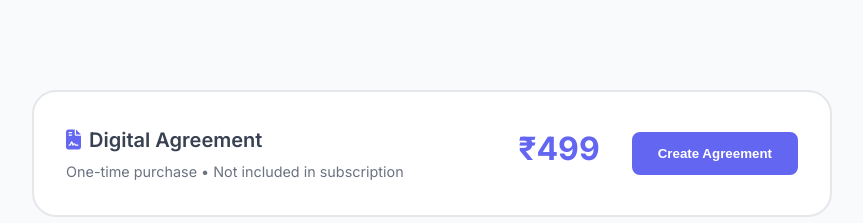
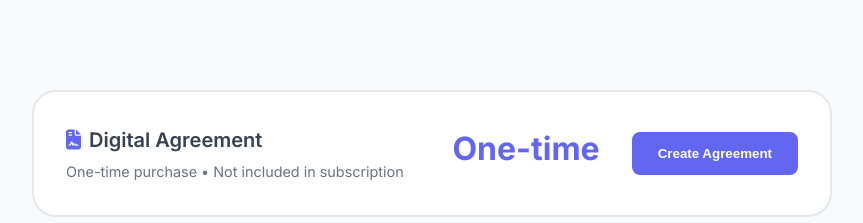
Before and after one commit to simonCatBot/manay-website, a plain HTML site: page pricing.html in a window 1280 px wide. Shown: the part 1300-1523 px from the top of the page, without its empty margins (208-1071 px from the left). Drawn offline with Linux system fonts and the light colour scheme.

Commit message:
Remove ₹499 price from Digital Agreement — show 'One-time' instead

```diff
--- a/pricing.html
+++ b/pricing.html
@@ -628,7 +628,7 @@
                         <h3><i class="fas fa-file-contract" aria-hidden="true"></i> Digital Agreement</h3>
                         <p class="subtitle">One-time purchase • Not included in subscription</p>
                     </div>
-                    <div class="price">₹499</div>
+                    <div class="price">One-time</div>
                     <button class="cta-button" onclick="selectPlan('agreement')">Create Agreement</button>
                 </article>
             </div>
```
